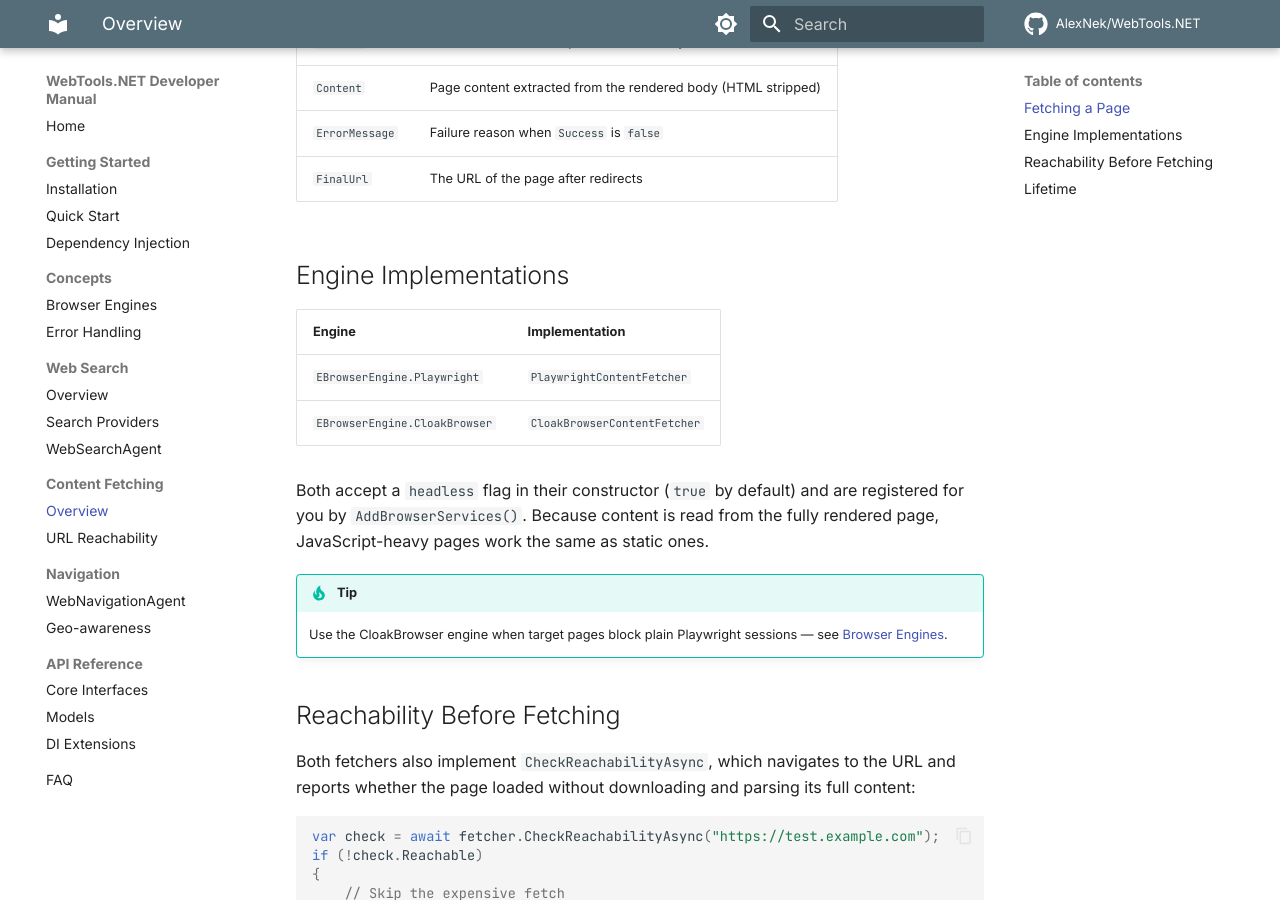
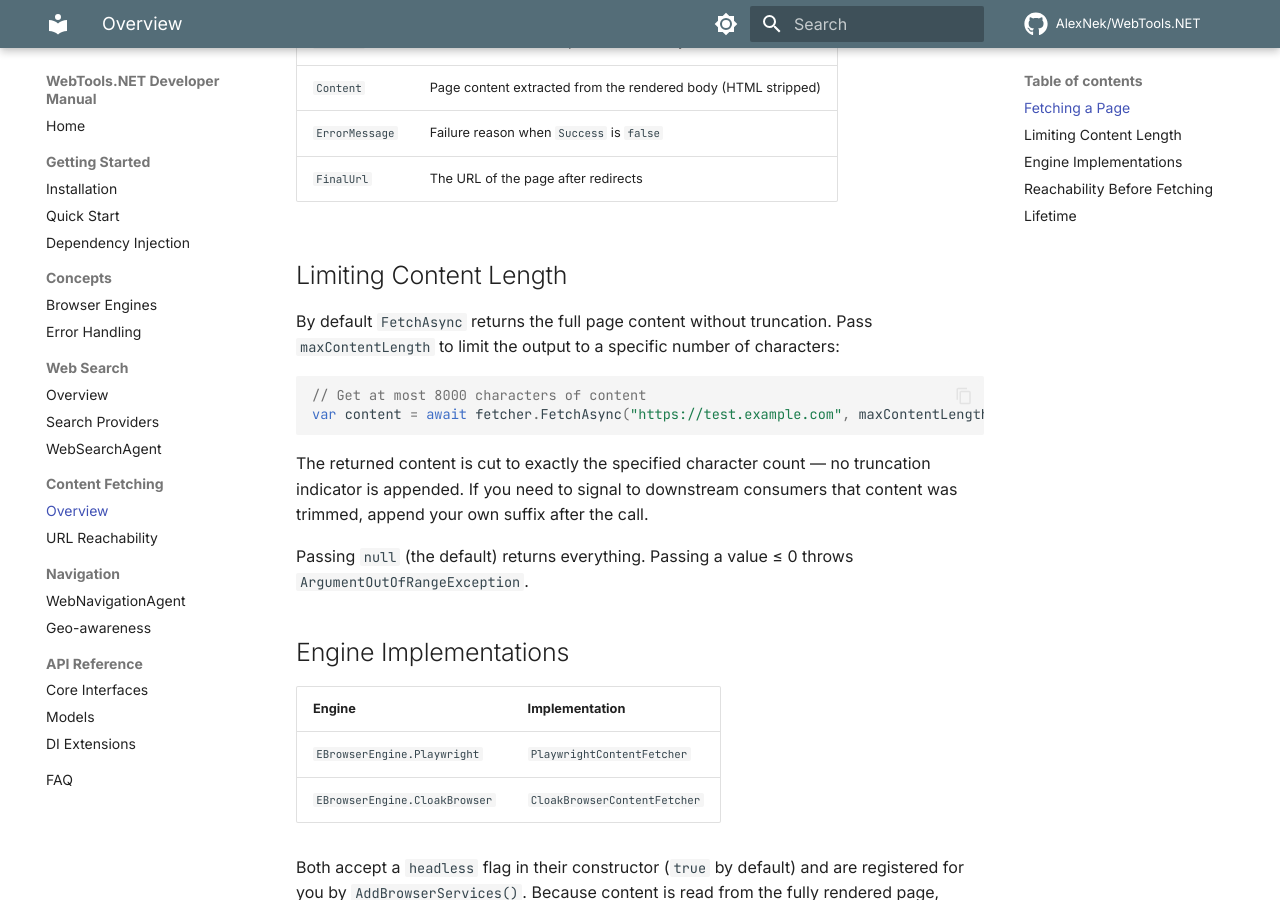
Before and after one commit to AlexNek/WebTools.NET, an MkDocs documentation site: the page built from docs/content-fetching/overview.md, in a window 1280 px wide and 900 px high, scrolled down 636 px. Built offline with MkDocs 1.6.1 and Material for MkDocs 9.7.7, drawn with Linux system fonts in a browser that asks for light colours; comment, search, counter and statistics services are not loaded.

Commit message:
update after code review

````diff
--- a/docs/content-fetching/overview.md
+++ b/docs/content-fetching/overview.md
@@ -27,6 +27,23 @@ The returned `WebContent` record:
 | `Content` | Page content extracted from the rendered body (HTML stripped) |
 | `ErrorMessage` | Failure reason when `Success` is `false` |
 | `FinalUrl` | The URL of the page after redirects |
+
+## Limiting Content Length
+
+By default `FetchAsync` returns the full page content without truncation.
+Pass `maxContentLength` to limit the output to a specific number of characters:
+
+```csharp
+// Get at most 8000 characters of content
+var content = await fetcher.FetchAsync("https://test.example.com", maxContentLength: 8000);
+```
+
+The returned content is cut to exactly the specified character count — no
+truncation indicator is appended. If you need to signal to downstream
+consumers that content was trimmed, append your own suffix after the call.
+
+Passing `null` (the default) returns everything. Passing a value ≤ 0 throws
+`ArgumentOutOfRangeException`.
 
 ## Engine Implementations
 
````
Also changed, not shown: CHANGELOG.md (+2 -0 lines), 2 other files.
